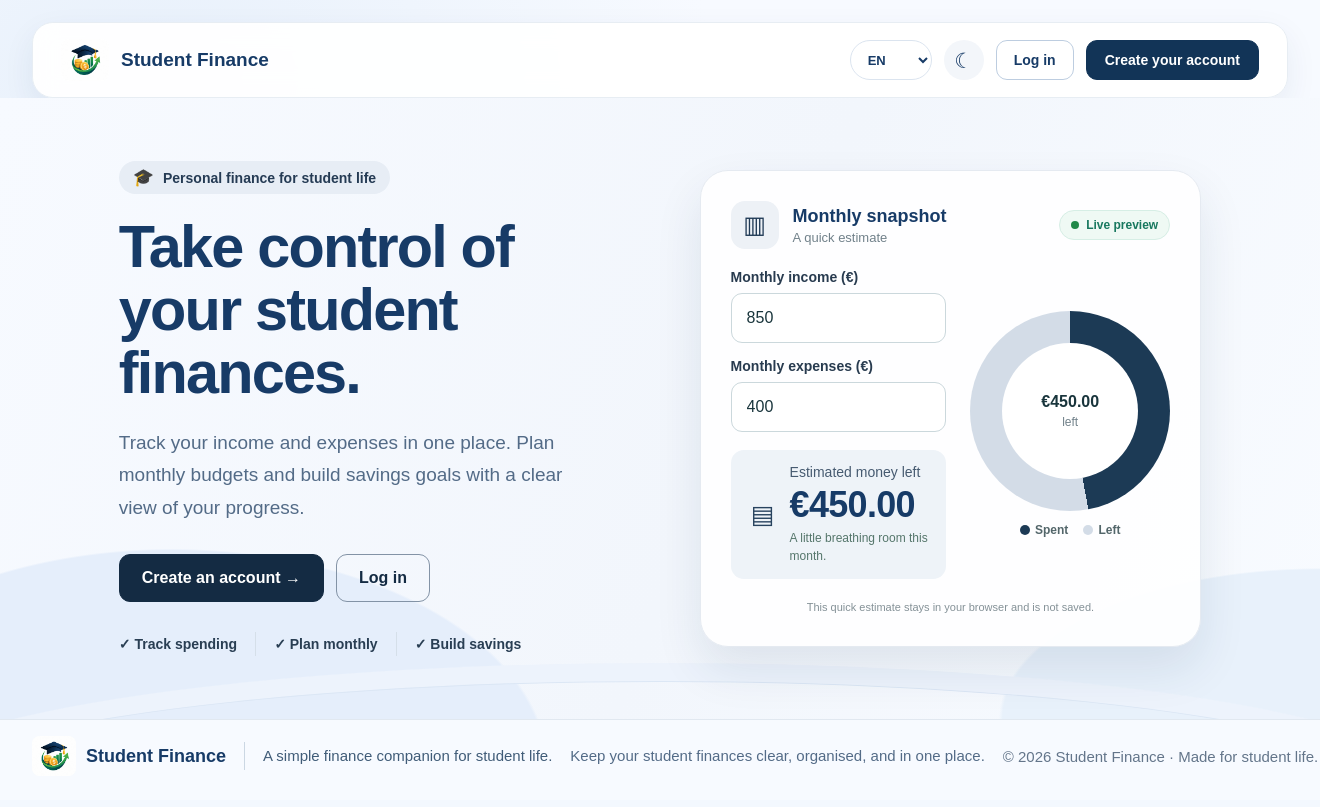
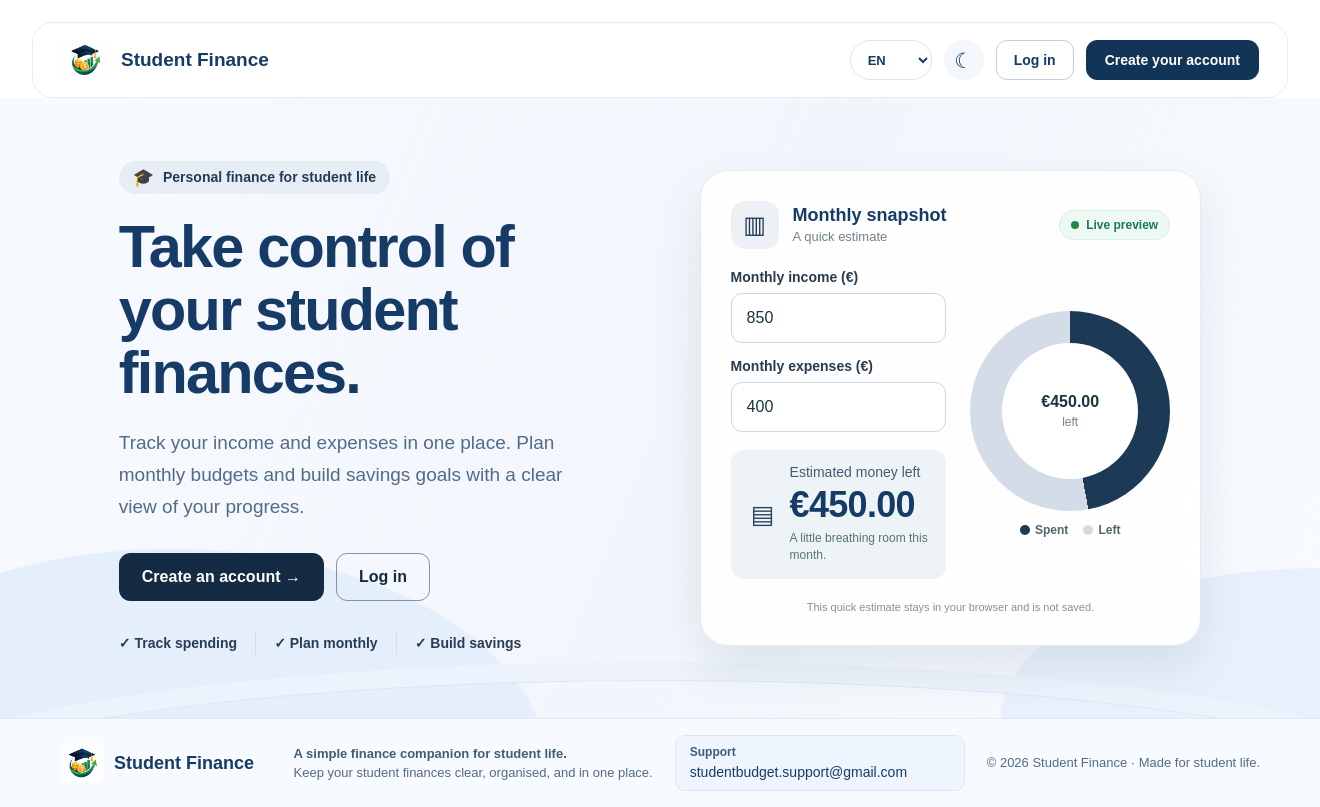
Before and after one commit to hamidamirov/final-thesis-file, a Django app: page / in a window 1320 px wide. Before the commit the page ends 771 px from the top, so only its background shows below. Run offline with Django 5.2, Linux system fonts and the light colour scheme; tables that the repository leaves empty hold one stand-in row (values such as "Sample post"); parts of the project's set-up code (start-up, migrations or seed data) failed here and were passed over.

Commit message:
Refine home page and animate auth slides

```diff
--- a/apps/core/ui_text.py
+++ b/apps/core/ui_text.py
@@ -126,6 +126,9 @@ EXTRA_TRANSLATIONS["uk"].update({
 EXTRA_TRANSLATIONS["lt"]["Delete selected items"] = "Ištrinti pasirinktus įrašus"
 EXTRA_TRANSLATIONS["az"]["Delete selected items"] = "Seçilmişləri sil"
 EXTRA_TRANSLATIONS["uk"]["Delete selected items"] = "Видалити вибрані записи"
+EXTRA_TRANSLATIONS["lt"]["Support"] = "Pagalba"
+EXTRA_TRANSLATIONS["az"]["Support"] = "Dəstək"
+EXTRA_TRANSLATIONS["uk"]["Support"] = "Підтримка"
 
 
 def translate_ui(text, language="en", **values):
--- a/templates/core/home.html
+++ b/templates/core/home.html
@@ -10,6 +10,9 @@
     * { box-sizing: border-box; }
     body { display: flex; flex-direction: column; margin: 0; min-height: 100vh; overflow-x: clip; background: radial-gradient(ellipse at 12% 10%, #e7f0fb 0, transparent 34%), radial-gradient(ellipse at 88% 42%, #eef4fc 0, transparent 30%), #f7faff; }
     header { width: min(calc(100% - 64px), 1500px); min-height: 76px; margin: 22px auto 0; padding: 10px 28px; display: grid; grid-template-columns: 1fr auto; align-items: center; gap: 22px; border: 1px solid #e7edf3; border-radius: 21px; background: #ffffffed; color: #173b67; box-shadow: 0 12px 32px #173b6712; backdrop-filter: blur(12px); }
+    .header-area { display: flow-root; }
+    body:not([data-theme="dark"]) .header-area { background: #fff; }
+    body:not([data-theme="dark"]) header { background: #fff; box-shadow: none; }
     .header-main, .header-tools { display: flex; align-items: center; }
     .header-main { gap: 12px; }
     .brand { display: inline-flex; align-items: center; gap: 12px; color: #173b67; font-size: 19px; font-weight: 700; text-decoration: none; white-space: nowrap; }
@@ -154,16 +157,21 @@
     .closing-cta { margin-top: 24px; padding: 30px; display: flex; align-items: center; justify-content: space-between; gap: 24px; border-radius: 16px; background: #e8eef4; }
     .closing-cta h2 { margin: 0 0 6px; color: #244461; font-size: 23px; }
     .closing-cta p { margin: 0; color: #5b6d80; line-height: 1.5; }
-    .site-footer { width: 100%; padding: 10px 32px 18px; border-top: 1px solid #e1e8f0; color: #294762; background: #f7faff; }
-    .footer-inner { width: min(100%, 1500px); min-height: 52px; margin: 0 auto; display: flex; align-items: center; gap: 18px; }
+    .site-footer { width: 100%; padding: 16px 32px; border-top: 1px solid #e1e8f0; color: #294762; background: #f7faff; }
+    .footer-inner { width: min(100%, 1500px); margin: 0 auto; display: flex; flex-wrap: wrap; align-items: center; justify-content: center; gap: 14px 22px; }
+    .footer-identity { display: flex; flex-wrap: wrap; align-items: center; gap: 6px clamp(18px, 3vw, 42px); min-width: 0; }
     .footer-brand { display: inline-flex; flex: 0 0 auto; align-items: center; gap: 10px; color: #173b67; font-size: 18px; font-weight: 700; text-decoration: none; white-space: nowrap; }
     .footer-brand:visited { color: #173b67; }
     .footer-brand:hover { color: #1675d1; }
     .footer-brand img { width: 44px; height: 40px; border-radius: 8px; object-fit: cover; background: white; }
-    .footer-divider { width: 1px; height: 28px; flex: 0 0 1px; background: #cbd7e3; }
-    .footer-tagline { flex: 0 0 auto; margin: 0; color: #405c78; font-size: 15px; line-height: 1.5; white-space: nowrap; }
-    .footer-note { max-width: none; flex: 0 1 auto; margin: 0; color: #536b87; font-size: 15px; line-height: 1.45; white-space: nowrap; }
-    .footer-bottom { max-width: none; margin: 0 0 0 auto; padding: 0; border: 0; color: #63758a; font-size: 15px; white-space: nowrap; }
+    .footer-tagline, .footer-note { margin: 0; color: #536b87; font-size: 13px; line-height: 1.5; }
+    .footer-tagline { color: #405c78; font-weight: 600; }
+    .footer-support { display: grid; gap: 2px; width: min(100%, 290px); min-width: 0; padding: 8px 14px; border: 1px solid #dce7f3; border-radius: 10px; background: #eef5ff; color: #173b67; font-size: 14px; line-height: 1.4; text-decoration: none; overflow-wrap: anywhere; }
+    .footer-support strong { color: #405c78; font-size: 12px; }
+    .footer-support:hover { border-color: #9bb9da; background: #e5f0ff; }
+    .footer-support:hover span { text-decoration: underline; text-underline-offset: 3px; }
+    .footer-support:focus-visible { outline: 2px solid currentColor; outline-offset: 3px; }
+    .footer-bottom { margin: 0; color: #536b87; font-size: 13px; line-height: 1.5; }
     body[data-theme="dark"] { color: #e7edf5; background: radial-gradient(ellipse at 12% 8%, #1b3655 0, transparent 34%), #111827; }
     body[data-theme="dark"] header { border-color: #344357; background: #1c2736ed; }
     body[data-theme="dark"] .brand, body[data-theme="dark"] .nav-links a, body[data-theme="dark"] .navbar-language select, body[data-theme="dark"] .navbar-theme button, body[data-theme="dark"] .header-login { color: #e7edf5; }
@@ -189,7 +197,9 @@
     body[data-theme="dark"] .site-footer { border-color: #344357; color: #d8e4ef; background: #172b40; }
     body[data-theme="dark"] .footer-brand, body[data-theme="dark"] .footer-brand:visited { color: #e7edf5; }
     body[data-theme="dark"] .footer-tagline, body[data-theme="dark"] .footer-note, body[data-theme="dark"] .footer-bottom { color: #c1d0de; }
-    body[data-theme="dark"] .footer-divider { background: #52647a; }
+    body[data-theme="dark"] .footer-support { color: #a9d2ff; border-color: #405a76; background: #203953; }
+    body[data-theme="dark"] .footer-support strong { color: #c1d0de; }
+    body[data-theme="dark"] .footer-support:hover { border-color: #759dc5; background: #284761; }
     body[data-theme="dark"] h1, body[data-theme="dark"] .feature h2 { color: #d8ebff; }
     body[data-theme="dark"] .intro, body[data-theme="dark"] .feature p { color: #b9c9dc; }
     body[data-theme="dark"] .feature-gallery-heading h2 { color: #d8ebff; }
@@ -206,16 +216,17 @@
     body[data-theme="dark"] .button.secondary { background: #253347; color: #d8ebff; border-color: #52647a; }
     @media (max-width: 1100px) { header { width: calc(100% - 40px); } }
     @media (max-width: 980px) { .hero { grid-template-columns: 1fr; gap: 34px; padding-top: 52px; padding-bottom: 52px; } .hero-copy { max-width: 700px; margin: 0 auto; } .budget-preview { width: min(100%, 700px); min-height: 0; justify-self: center; } }
-    @media (max-width: 760px) { header { width: calc(100% - 28px); margin-top: 14px; padding: 12px 16px; grid-template-columns: 1fr auto; gap: 12px; } .header-main { justify-content: flex-start; } .header-tools { flex-wrap: wrap; justify-content: flex-end; gap: 8px; } main { padding: 28px 16px 0; } .hero { grid-template-columns: 1fr; gap: 28px; padding: 36px 24px 30px; text-align: left; } .hero-copy { margin: 0 auto; } h1 { margin: 0; } .intro { margin: 18px 0 26px; } .actions { justify-content: flex-start; } .hero-phone { min-height: 390px; } .phone-frame { width: 225px; height: 380px; } .phone-float.one { left: 5%; } .phone-float.two { right: 4%; } .budget-preview { width: min(100%, 700px); justify-self: center; padding: 22px; } .steps { grid-template-columns: 1fr; } .closing-cta { align-items: flex-start; flex-direction: column; } .footer-inner { flex-direction: row; flex-wrap: wrap; gap: 12px 18px; } .footer-note { width: 100%; white-space: normal; } .footer-bottom { margin-left: auto; } }
+    @media (max-width: 760px) { header { width: calc(100% - 28px); margin-top: 14px; padding: 12px 16px; grid-template-columns: 1fr auto; gap: 12px; } .header-main { justify-content: flex-start; } .header-tools { flex-wrap: wrap; justify-content: flex-end; gap: 8px; } main { padding: 28px 16px 0; } .hero { grid-template-columns: 1fr; gap: 28px; padding: 36px 24px 30px; text-align: left; } .hero-copy { margin: 0 auto; } h1 { margin: 0; } .intro { margin: 18px 0 26px; } .actions { justify-content: flex-start; } .hero-phone { min-height: 390px; } .phone-frame { width: 225px; height: 380px; } .phone-float.one { left: 5%; } .phone-float.two { right: 4%; } .budget-preview { width: min(100%, 700px); justify-self: center; padding: 22px; } .steps { grid-template-columns: 1fr; } .closing-cta { align-items: flex-start; flex-direction: column; } }
     @media (max-width: 480px) { header { padding: 14px 16px; grid-template-columns: 1fr; } .header-main { flex-wrap: wrap; } .header-tools { justify-content: flex-start; } .header-login, .header-signup { padding: 9px 11px; font-size: 12px; } .brand { font-size: 16px; } .hero { padding: 26px 20px; } .about { padding: 24px 20px; } }
     @media (max-width: 760px) { main { padding: 0 16px; } .hero { width: 100vw; min-height: 0; left: 50%; grid-template-columns: 1fr; gap: 28px; margin-left: -50vw; padding: 38px 22px 30px; text-align: left; } .hero-copy { max-width: 700px; margin: 0 auto; } .budget-preview { width: min(100%, 700px); } }
     @media (max-width: 760px) { .feature-highlights { justify-content: center; } }
-    @media (max-width: 560px) { .budget-preview-content { grid-template-columns: 1fr; } .budget-chart-area { grid-row: 1; } .budget-donut { width: 132px; } .site-footer { padding: 14px 20px; } .footer-inner { justify-content: center; text-align: center; } .footer-divider { display: none; } .footer-tagline, .footer-note, .footer-bottom { width: 100%; margin: 0; justify-content: center; text-align: center; white-space: normal; } }
+    @media (max-width: 560px) { .budget-preview-content { grid-template-columns: 1fr; } .budget-chart-area { grid-row: 1; } .budget-donut { width: 132px; } .site-footer { padding: 16px 20px; } .footer-inner { flex-direction: column; text-align: center; } .footer-identity { flex: 0 1 auto; justify-content: center; } }
     @media (max-width: 480px) { .hero { padding: 30px 18px 24px; } .budget-preview { padding: 18px; border-radius: 19px; } .header-tools { justify-content: flex-end; } }
     @media (prefers-reduced-motion: reduce) { :root { scroll-behavior: auto; } }
   </style>
 </head>
 <body data-theme="{{ site_theme }}">
+  <div class="header-area">
     <header>
       <div class="header-main">
         <a class="brand" href="#home" aria-label="{% tr 'Student Finance' %}"><span class="brand-logo"><img src="{% static 'core/student-finance-logo.jpg' %}" alt="{% tr 'Student Finance logo' %}"></span><span>{% tr "Student Finance" %}</span></a>
@@ -238,6 +249,7 @@
         <a class="header-signup" href="{% url 'signup' %}">{% tr "Create your account" %}</a>
       </div>
     </header>
+  </div>
   <main>
     <section class="hero" id="home">
       <div class="hero-copy">
@@ -283,10 +295,17 @@
   </main>
   <footer class="site-footer" id="about">
     <div class="footer-inner">
+      <div class="footer-identity">
         <a class="footer-brand" href="#home"><img src="{% static 'core/student-finance-logo.jpg' %}" alt="{% tr 'Student Finance logo' %}"><span>{% tr "Student Finance" %}</span></a>
-      <span class="footer-divider" aria-hidden="true"></span>
+        <div>
           <p class="footer-tagline">{% tr "A simple finance companion for student life." %}</p>
           <p class="footer-note">{% tr "Keep your student finances clear, organised, and in one place." %}</p>
+        </div>
+      </div>
+      <a class="footer-support" href="https://mail.google.com/mail/?view=cm&amp;fs=1&amp;to=studentbudget.support%40gmail.com" target="_blank" rel="noopener noreferrer">
+        <strong>{% tr "Support" %}</strong>
+        <span>studentbudget.support@gmail.com</span>
+      </a>
       <p class="footer-bottom">© {% now "Y" %} {% tr "Student Finance" %} · {% tr "Made for student life." %}</p>
     </div>
   </footer>
```
Also changed, not shown: templates/includes/auth_story_carousel_script.html (added, +37 -0 lines), templates/registration/login.html (+3 -15 lines), templates/registration/signup.html (+3 -17 lines). Lines whose indentation alone changed are shown as unchanged.
